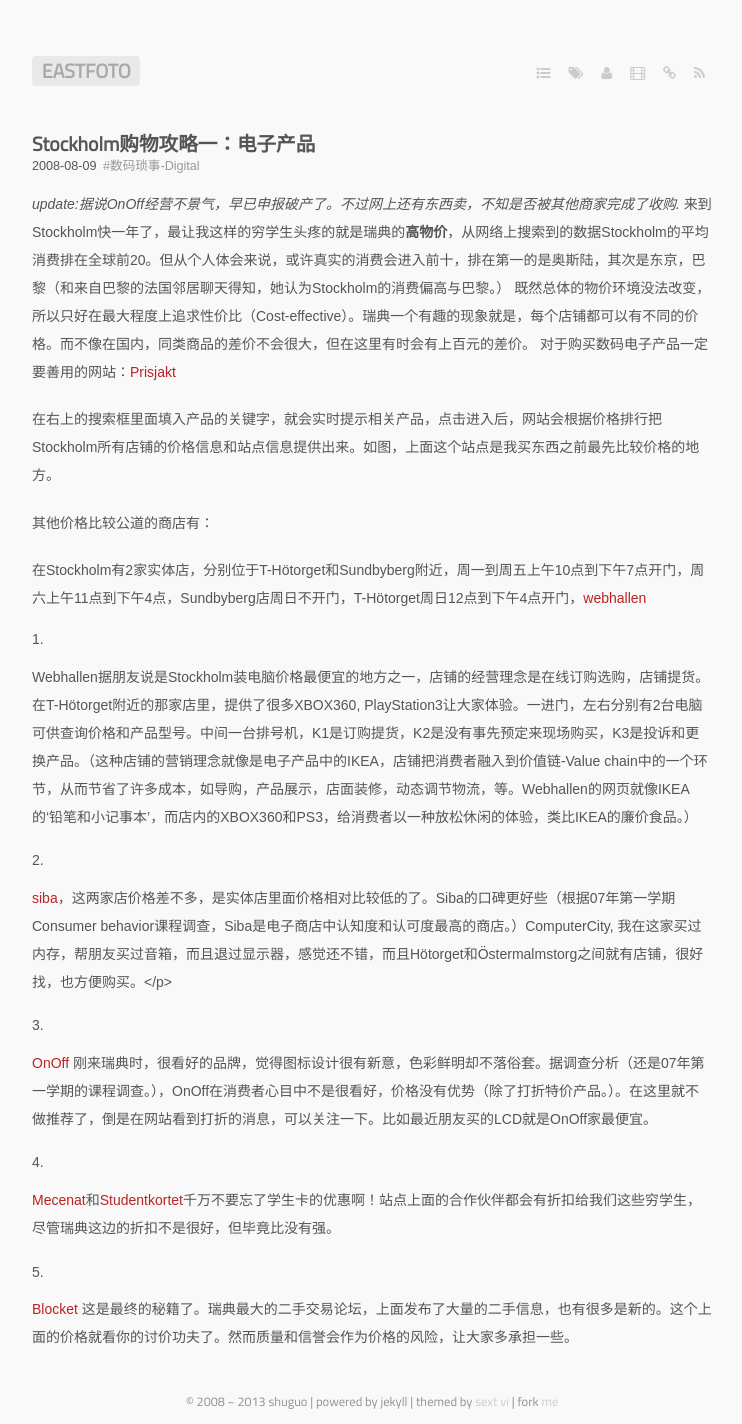
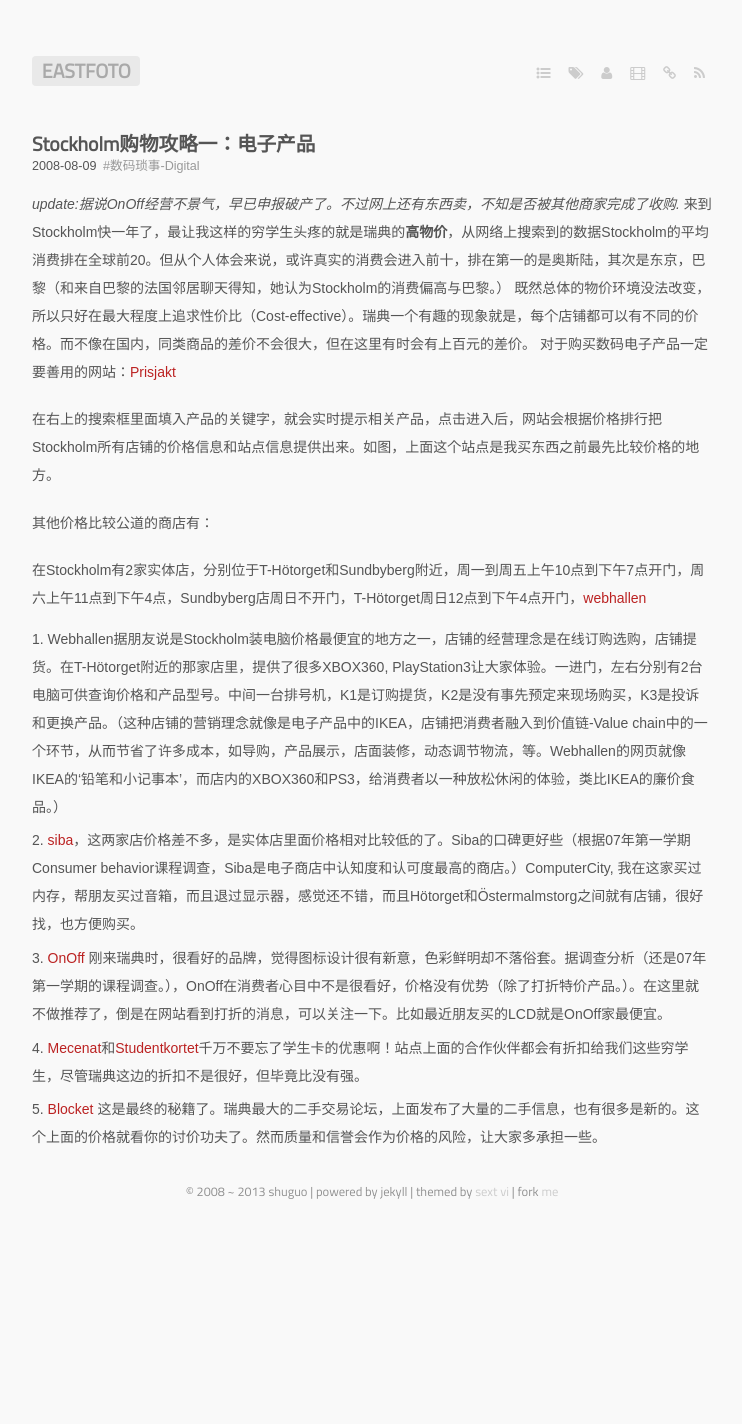
Before and after one commit to eastfoto/eastfoto.github.com, a Jekyll site: the page built from _posts/2008-08-09-stockholm_shopping_digital.md, in a window 1280 px wide. Shown: the whole page, without its empty margins (268-1010 px from the left). Built offline with Jekyll 4.4.1, drawn with Linux system fonts in a browser that asks for light colours; some web fonts are replaced; Markdown is read by kramdown in place of the engine named in the settings; after the commit the page ends 1214 px from its top, so only the background shows below that.

Commit message:
markdown list

```diff
--- a/_posts/2008-08-09-stockholm_shopping_digital.md
+++ b/_posts/2008-08-09-stockholm_shopping_digital.md
@@ -18,11 +18,7 @@ tags:
 在Stockholm有2家实体店，分别位于T-Hötorget和Sundbyberg附近，周一到周五上午10点到下午7点开门，周六上午11点到下午4点，Sundbyberg店周日不开门，T-Hötorget周日12点到下午4点开门，[webhallen](http://www.webhallen.com)
 
 1. Webhallen据朋友说是Stockholm装电脑价格最便宜的地方之一，店铺的经营理念是在线订购选购，店铺提货。在T-Hötorget附近的那家店里，提供了很多XBOX360, PlayStation3让大家体验。一进门，左右分别有2台电脑可供查询价格和产品型号。中间一台排号机，K1是订购提货，K2是没有事先预定来现场购买，K3是投诉和更换产品。（这种店铺的营销理念就像是电子产品中的IKEA，店铺把消费者融入到价值链-Value chain中的一个环节，从而节省了许多成本，如导购，产品展示，店面装修，动态调节物流，等。Webhallen的网页就像IKEA的‘铅笔和小记事本’，而店内的XBOX360和PS3，给消费者以一种放松休闲的体验，类比IKEA的廉价食品。）
-
-2. [siba](http://www.siba.se/)，这两家店价格差不多，是实体店里面价格相对比较低的了。Siba的口碑更好些（根据07年第一学期Consumer behavior课程调查，Siba是电子商店中认知度和认可度最高的商店。）ComputerCity, 我在这家买过内存，帮朋友买过音箱，而且退过显示器，感觉还不错，而且Hötorget和Östermalmstorg之间就有店铺，很好找，也方便购买。</p>
-
+2. [siba](http://www.siba.se/)，这两家店价格差不多，是实体店里面价格相对比较低的了。Siba的口碑更好些（根据07年第一学期Consumer behavior课程调查，Siba是电子商店中认知度和认可度最高的商店。）ComputerCity, 我在这家买过内存，帮朋友买过音箱，而且退过显示器，感觉还不错，而且Hötorget和Östermalmstorg之间就有店铺，很好找，也方便购买。
 3. [OnOff](http://www.onoff.com/) 刚来瑞典时，很看好的品牌，觉得图标设计很有新意，色彩鲜明却不落俗套。据调查分析（还是07年第一学期的课程调查。），OnOff在消费者心目中不是很看好，价格没有优势（除了打折特价产品。）。在这里就不做推荐了，倒是在网站看到打折的消息，可以关注一下。比如最近朋友买的LCD就是OnOff家最便宜。
-
 4. [Mecenat](http://www.mecenat.se/)和[Studentkortet](http://www.studentkortet.se/)千万不要忘了学生卡的优惠啊！站点上面的合作伙伴都会有折扣给我们这些穷学生，尽管瑞典这边的折扣不是很好，但毕竟比没有强。
-
 5. [Blocket](http://www.blocket.se/) 这是最终的秘籍了。瑞典最大的二手交易论坛，上面发布了大量的二手信息，也有很多是新的。这个上面的价格就看你的讨价功夫了。然而质量和信誉会作为价格的风险，让大家多承担一些。
```
